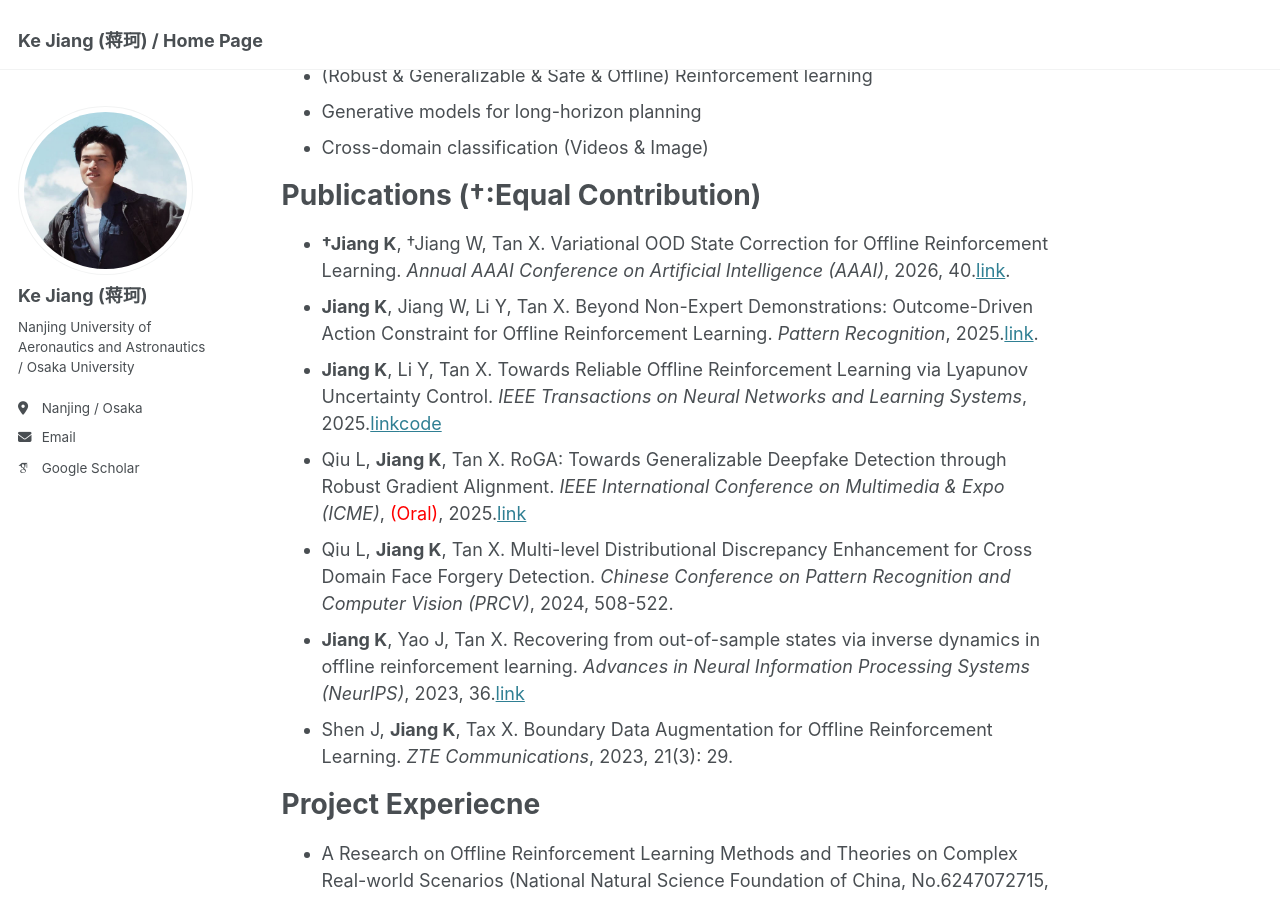
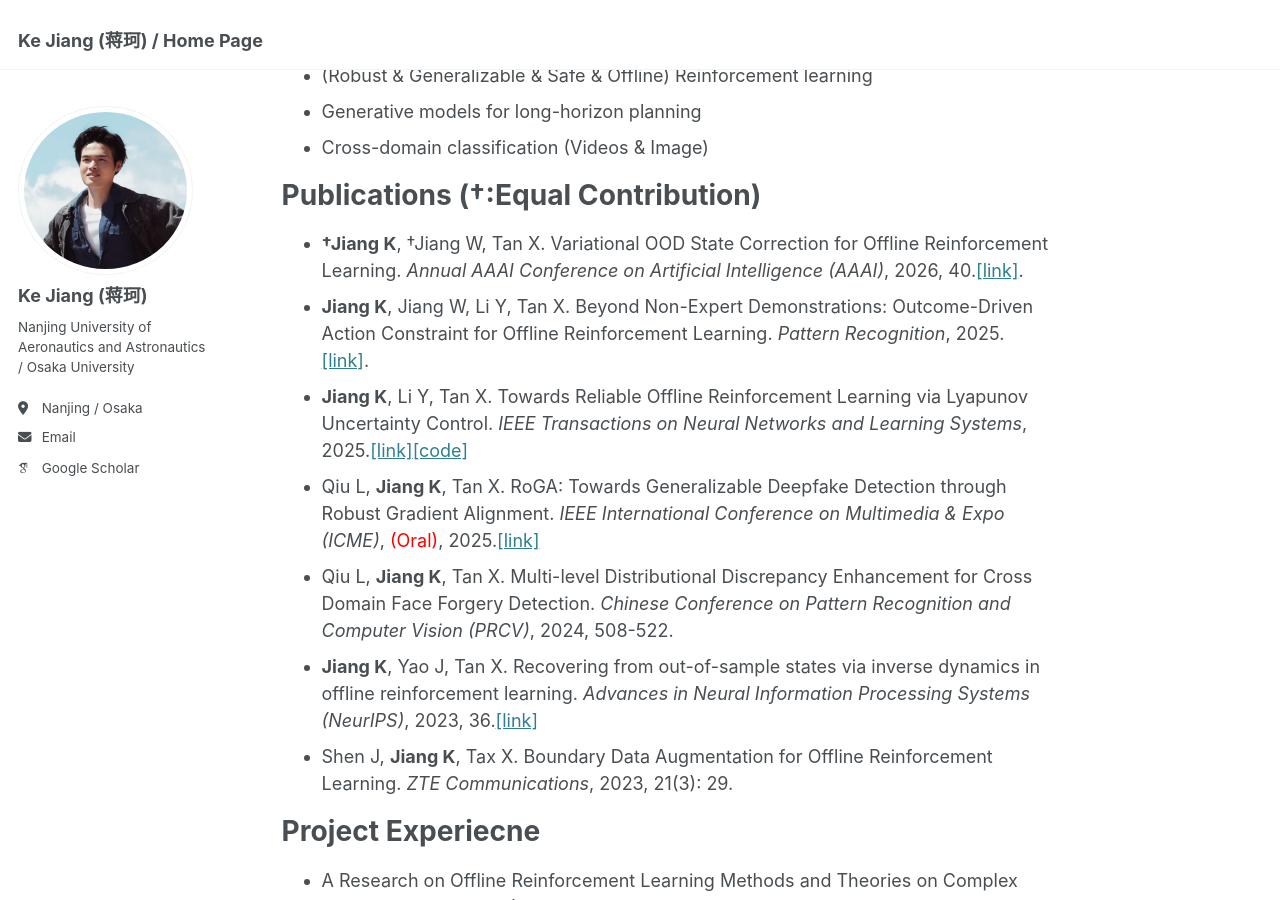
Before and after one commit to Jack10843/Jack10843.github.io, a Jekyll site: the page built from _pages/about.md, in a window 1280 px wide and 900 px high, scrolled down 989 px. Built offline with Jekyll 4.4.1, drawn with Linux system fonts in a browser that asks for light colours; some web fonts are replaced.

Commit message:
Refactor publication links in about.md
Updated publication links to use markdown-style brackets.

```diff
--- a/_pages/about.md
+++ b/_pages/about.md
@@ -30,12 +30,12 @@ Research Interests
 
 Publications (†:Equal Contribution)
 ======
- - **†Jiang K**, †Jiang W, Tan X. Variational OOD State Correction for Offline Reinforcement Learning. *Annual AAAI Conference on Artificial Intelligence (AAAI)*, 2026, 40.[link](https://arxiv.org/abs/2505.00503).
- - **Jiang K**, Jiang W, Li Y, Tan X. Beyond Non-Expert Demonstrations: Outcome-Driven Action Constraint for Offline Reinforcement Learning. *Pattern Recognition*, 2025.[link](https://arxiv.org/abs/2504.01719).
- - **Jiang K**, Li Y, Tan X. Towards Reliable Offline Reinforcement Learning via Lyapunov Uncertainty Control. *IEEE Transactions on Neural Networks and Learning Systems*, 2025.[link](https://doi.org/10.1109/TNNLS.2025.3616159)[code](https://github.com/Jack10843/LUC-master/)
- - Qiu L, **Jiang K**, Tan X. RoGA: Towards Generalizable Deepfake Detection through Robust Gradient Alignment. *IEEE International Conference on Multimedia & Expo (ICME)*, <span style="color:red">(Oral)</span>, 2025.[link](https://arxiv.org/abs/2505.20653)
+ - **†Jiang K**, †Jiang W, Tan X. Variational OOD State Correction for Offline Reinforcement Learning. *Annual AAAI Conference on Artificial Intelligence (AAAI)*, 2026, 40.[\[link\]](https://arxiv.org/abs/2505.00503).
+ - **Jiang K**, Jiang W, Li Y, Tan X. Beyond Non-Expert Demonstrations: Outcome-Driven Action Constraint for Offline Reinforcement Learning. *Pattern Recognition*, 2025.[\[link\]](https://arxiv.org/abs/2504.01719).
+ - **Jiang K**, Li Y, Tan X. Towards Reliable Offline Reinforcement Learning via Lyapunov Uncertainty Control. *IEEE Transactions on Neural Networks and Learning Systems*, 2025.[\[link\]](https://doi.org/10.1109/TNNLS.2025.3616159)[\[code\]](https://github.com/Jack10843/LUC-master/)
+ - Qiu L, **Jiang K**, Tan X. RoGA: Towards Generalizable Deepfake Detection through Robust Gradient Alignment. *IEEE International Conference on Multimedia & Expo (ICME)*, <span style="color:red">(Oral)</span>, 2025.[\[link\]](https://arxiv.org/abs/2505.20653)
  - Qiu L, **Jiang K**, Tan X. Multi-level Distributional Discrepancy Enhancement for Cross Domain Face Forgery Detection. *Chinese Conference on Pattern Recognition and Computer Vision (PRCV)*, 2024, 508-522.
- - **Jiang K**, Yao J, Tan X. Recovering from out-of-sample states via inverse dynamics in offline reinforcement learning. *Advances in Neural Information Processing Systems (NeurIPS)*, 2023, 36.[link](https://proceedings.neurips.cc/paper_files/paper/2023/file/7a0f7e9d9b42b26e5bfc9ba4c6e5287c-Paper-Conference.pdf)
+ - **Jiang K**, Yao J, Tan X. Recovering from out-of-sample states via inverse dynamics in offline reinforcement learning. *Advances in Neural Information Processing Systems (NeurIPS)*, 2023, 36.[\[link\]](https://proceedings.neurips.cc/paper_files/paper/2023/file/7a0f7e9d9b42b26e5bfc9ba4c6e5287c-Paper-Conference.pdf)
  - Shen J, **Jiang K**, Tax X. Boundary Data Augmentation for Offline Reinforcement Learning. *ZTE Communications*, 2023, 21(3): 29.
 
 Project Experiecne
```
